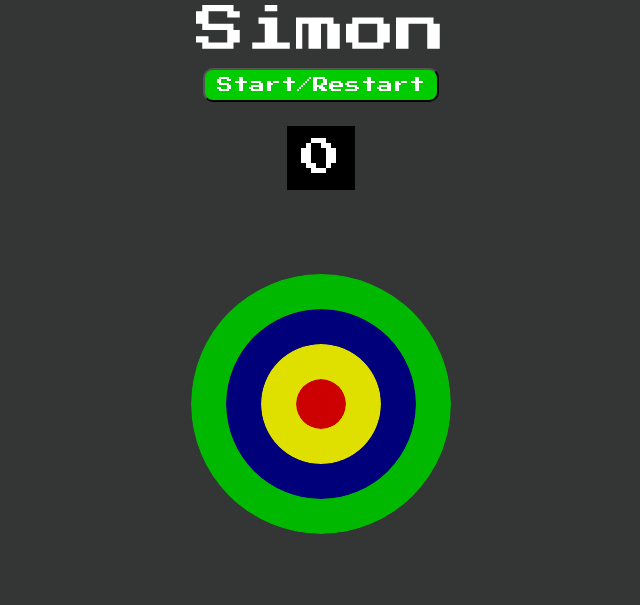
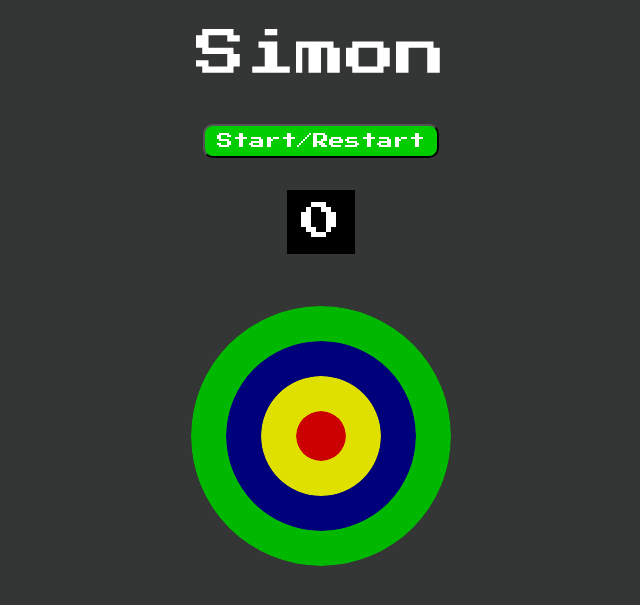
Before and after one commit to JamesBracken/Simon-memory-game, a website built with Vite: page simon/index.html in a window 1280 px wide. Shown: the whole page, without its empty margins (319-959 px from the left). Built offline with nearby package versions, Linux system fonts and the light colour scheme; a web font is replaced by a local one.

Commit message:
Style(index.html): adjust padding of all elements

```diff
--- a/simon/index.html
+++ b/simon/index.html
@@ -22,10 +22,10 @@
 <body>
   <header>
     <div>
-      <h1 class="text-center">Simon</h1>
+      <h1 class="text-center py-4">Simon</h1>
     </div>
     <div>
-      <div class="container d-flex justify-content-center">
+      <div class="container d-flex justify-content-center p-2">
         <button id="startGame" class="mb-2 container__btn">Start/Restart</button>
       </div>
       <div class="level-display">
@@ -38,7 +38,7 @@
       <div class="container d-flex justify-content-center">
         <!-- Adding an extra div container outside of row for better spacing
        control -->
-        <div class="p-5">
+        <div class="p-3">
           <div class="row">
             <div class="col-12 game">
               <div class="game__circle  game__circle--xlarge game__circle__shape" data-circle-size="xlarge"
```
